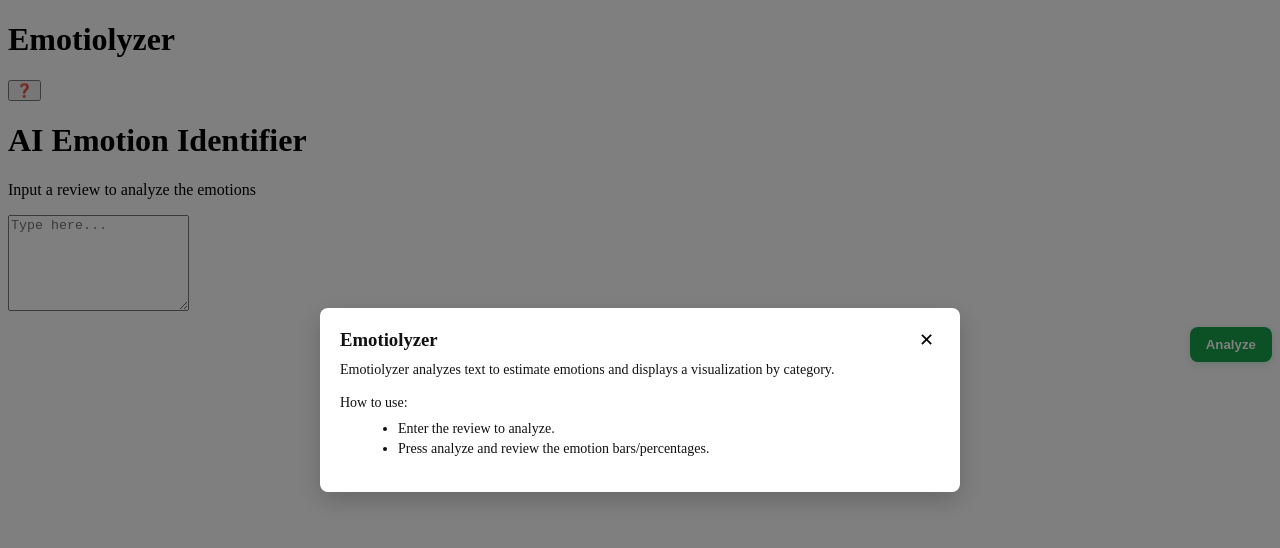
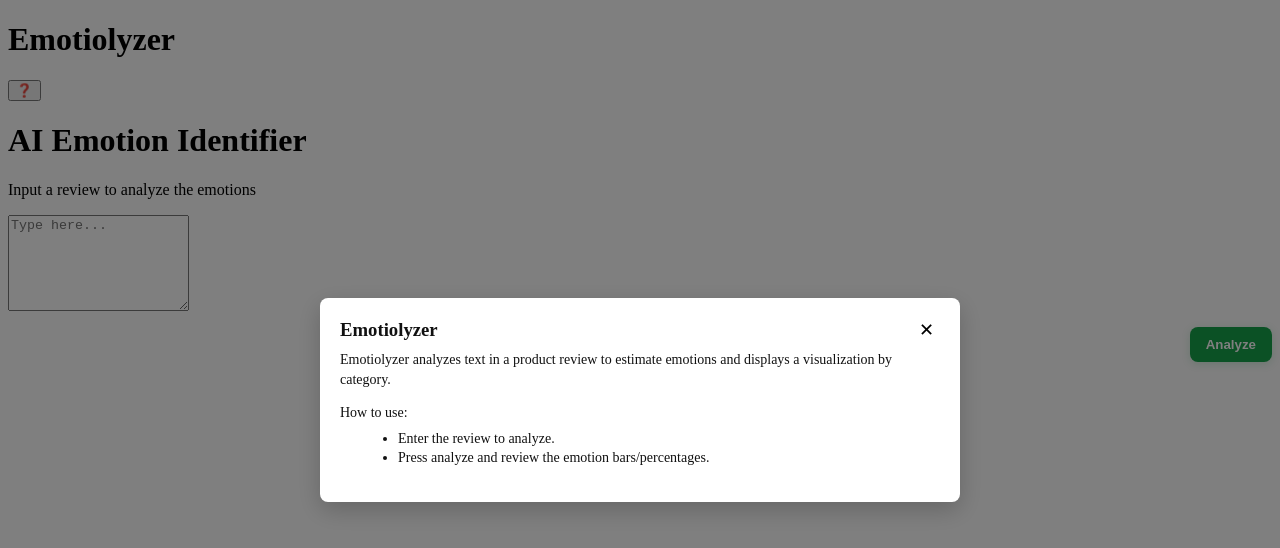
Before and after one commit to DanielContrerasCh/AI-emotion-identifier, a React (Vite) app in the folder frontend/: page / in a window 1280 px wide. Both pictures are taken after a click on the button "Help". Shown: the top 548 px of the page. Built offline with nearby package versions, Linux system fonts and the light colour scheme; the HTML template or start-up script is replaced by a standard one.

Commit message:
add more text to the help section

```diff
--- a/frontend/src/components/organisms/TopBar.jsx
+++ b/frontend/src/components/organisms/TopBar.jsx
@@ -28,7 +28,7 @@ export default function TopBar() {
 
 			<InfoModal open={open} onClose={() => setOpen(false)} title="Emotiolyzer">
 				<p style={{ marginTop: 0 }}>
-					Emotiolyzer analyzes text to estimate emotions and displays a visualization by category.
+					Emotiolyzer analyzes text in a product review to estimate emotions and displays a visualization by category.
 				</p>
 				<p>
 					How to use:
```
